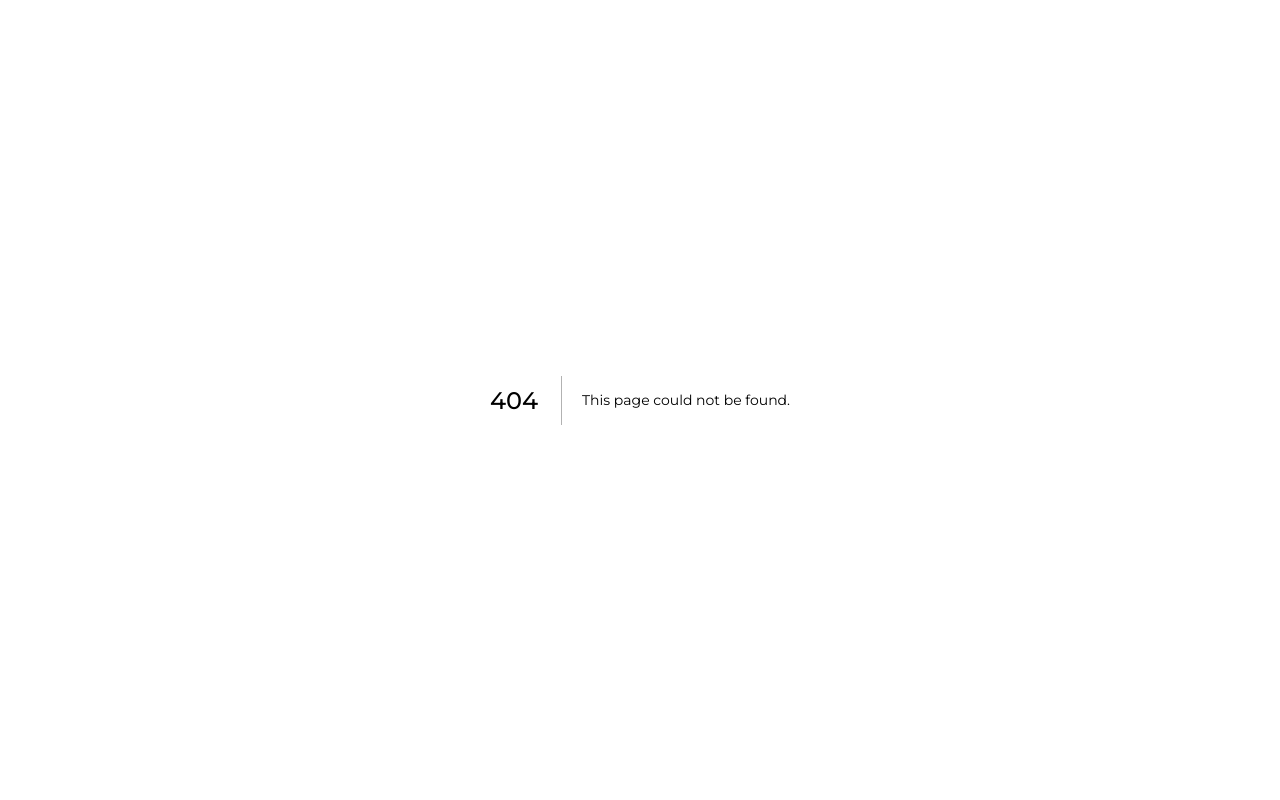
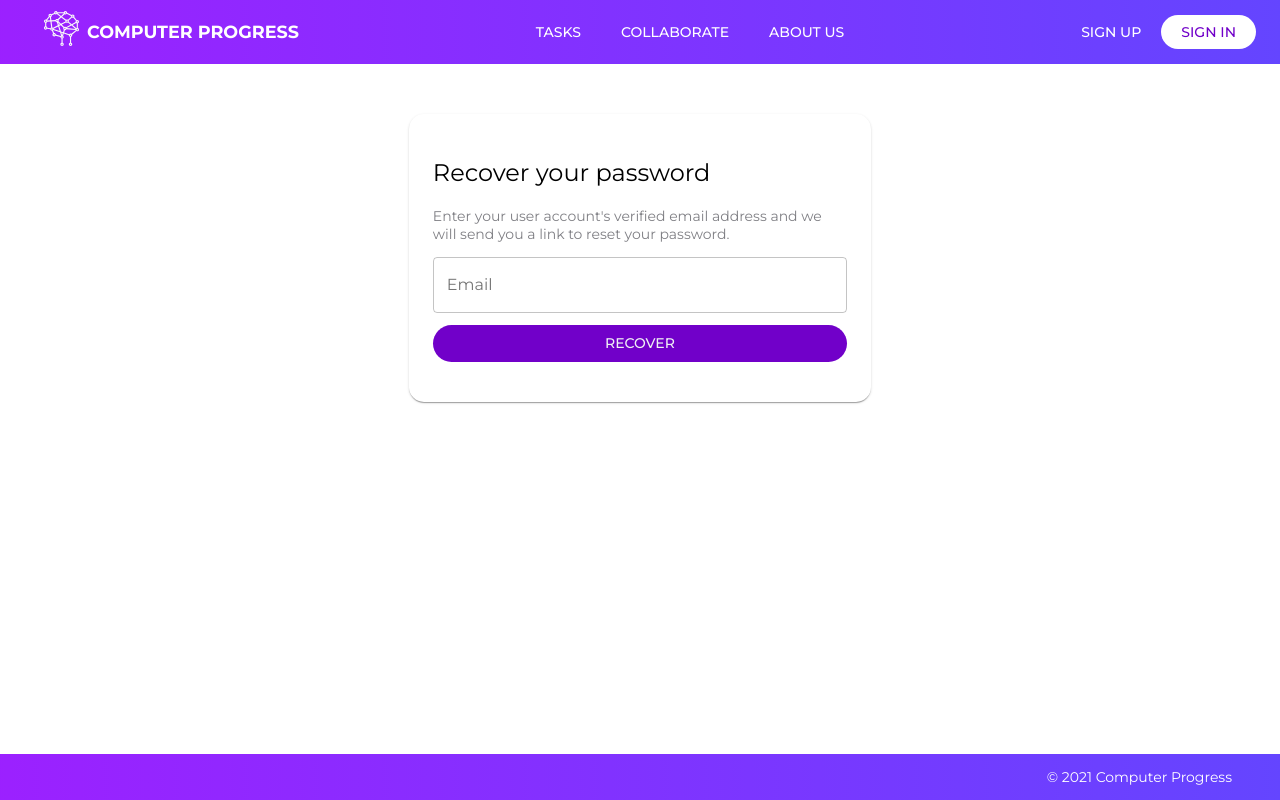
Before and after one commit to Computer-Progress/computerprogress.com, a Next.js app: page /recover-password in a window 1280 px wide. Before the commit this address had no page. Built offline with nearby package versions, Linux system fonts and the light colour scheme.

Commit message:
Fix recover password page

```diff
--- /dev/null
+++ b/containers/RecoverPassword/index.js
@@ -0,0 +1,79 @@
+import PageTemplate from "../../components/PageTemplate";
+import NewButton from "../../components/Button/NewButton";
+
+import { Container, StyledBox, Input, Question } from "./styles";
+import { useEffect, useState } from "react";
+import useApi from "../../services/useApi";
+import { Creators as alertActions } from "../../store/ducks/alert";
+import { useDispatch } from "react-redux";
+import router from "next/router";
+import { useForm } from "react-hook-form";
+
+export default function ChangePassword() {
+  const api = useApi();
+  const dispatch = useDispatch();
+  const [isLoading, setIsLoading] = useState(false);
+
+  const {
+    register,
+    handleSubmit,
+    formState: { errors },
+  } = useForm();
+
+  async function onSubmit(data) {
+    setIsLoading(true);
+    await api
+      .post(`/password-recovery/${data.email}`)
+      .then((response) => {
+        dispatch(
+          alertActions.openAlert({
+            open: true,
+            message: `An email confirmation was sent to ${data.email}.`,
+            type: "info",
+          })
+        );
+      })
+      .catch((error) => {
+        dispatch(
+          alertActions.openAlert({
+            open: true,
+            message: error.response?.data?.detail ?? error.message,
+            type: "error",
+          })
+        );
+      })
+      .then(() => {
+        setIsLoading(false);
+      });
+  }
+
+  return (
+    <PageTemplate>
+      <Container>
+        <StyledBox>
+          <h2>Recover your password</h2>
+          <Question>
+            Enter your user account's verified email address and we will send
+            you a link to reset your password.
+          </Question>
+          <form onSubmit={handleSubmit(onSubmit)}>
+            <Input
+              {...register("email", { required: true })}
+              label="Email"
+              error={Boolean(errors.email)}
+              helperText={Boolean(errors.email) && "Invalid email"}
+            />
+
+            <NewButton
+              color="primary"
+              loading={isLoading}
+              onClick={handleSubmit(onSubmit)}
+            >
+              Recover
+            </NewButton>
+          </form>
+        </StyledBox>
+      </Container>
+    </PageTemplate>
+  );
+}
--- /dev/null
+++ b/pages/recover-password.js
@@ -0,0 +1 @@
+export {default} from '../containers/RecoverPassword';
--- a/pages/reset-password.js
+++ /dev/null
@@ -1 +0,0 @@
-export {default} from '../containers/ResetPassword';
```
Also changed, not shown: containers/ResetPassword/index.js (deleted, +0 -99 lines), containers/RecoverPassword/styles.js (renamed from containers/ResetPassword/styles.js).
